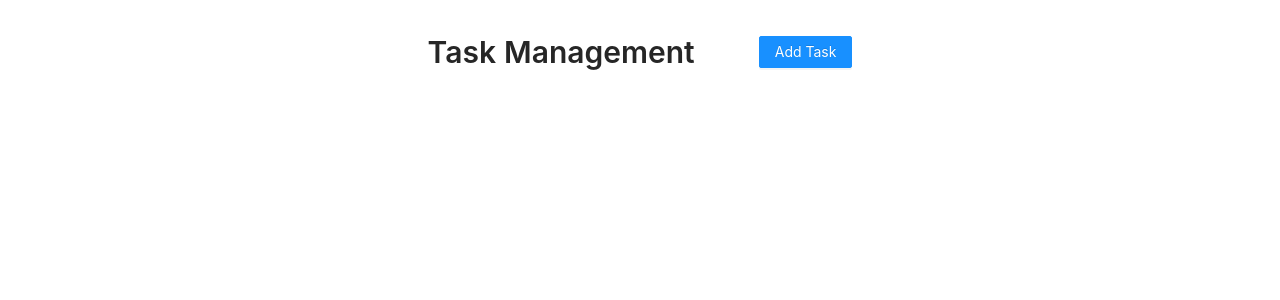
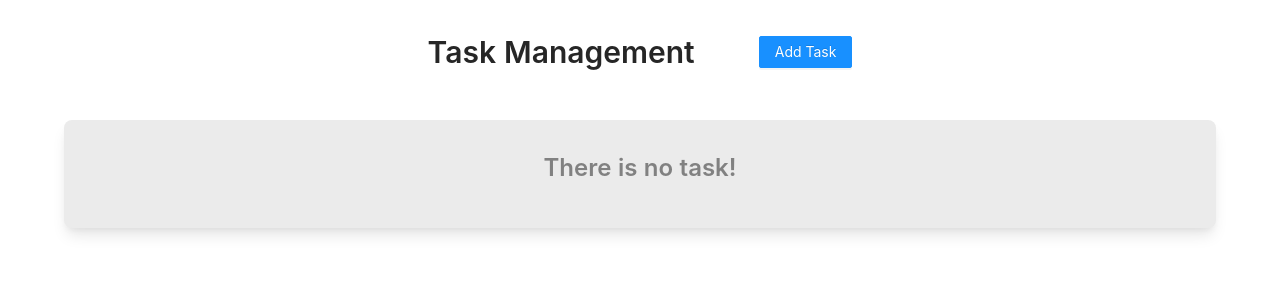
Before and after one commit to shakibfarzan/ShakibFarzan_React_Assignment, a React (Create React App) app: page / in a window 1280 px wide. Shown: the top 300 px of the page. Built offline with nearby package versions, Linux system fonts and the light colour scheme.

Commit message:
added container

```diff
--- a/src/App.css
+++ b/src/App.css
@@ -36,6 +36,10 @@
 
 .card-container{
   margin: 2rem;
+  padding: 2rem;
+  background-color: rgb(235, 235, 235);
+  border-radius: 0.5rem;
+  box-shadow: 0 10px 15px -3px rgba(0, 0, 0, 0.1), 0 4px 6px -2px rgba(0, 0, 0, 0.05);;
 }
 
 .card-buttons{
@@ -43,3 +47,7 @@
   justify-content: flex-end;
   margin-top: 2rem;
 }
+
+.text-center{
+  text-align: center;
+}
--- a/src/features/task/tasks.tsx
+++ b/src/features/task/tasks.tsx
@@ -2,7 +2,7 @@ import React from 'react';
 import { useSelector } from 'react-redux';
 import { getAllTasks, TaskType } from './taskSlice';
 import TaskCard from '../components/TaskCard';
-import { Row, Col } from 'antd';
+import { Row, Col, Typography } from 'antd';
 
 function Tasks(): React.ReactElement {
   const tasks = useSelector(getAllTasks);
@@ -15,6 +15,7 @@ function Tasks(): React.ReactElement {
 
   return (
     <div className="card-container">
+      {tasks.length > 0 ? (
         <Row>
           <Col xs={{ span: 20, offset: 2 }} lg={{ span: 9, offset: 2 }}>
             {leftTasks.map((task) => (
@@ -40,6 +41,11 @@ function Tasks(): React.ReactElement {
             ))}
           </Col>
         </Row>
+      ) : (
+        <Typography.Title level={3} className="text-center" type="secondary">
+          There is no task!
+        </Typography.Title>
+      )}
     </div>
   );
 }
```
Lines whose indentation alone changed are shown as unchanged.
